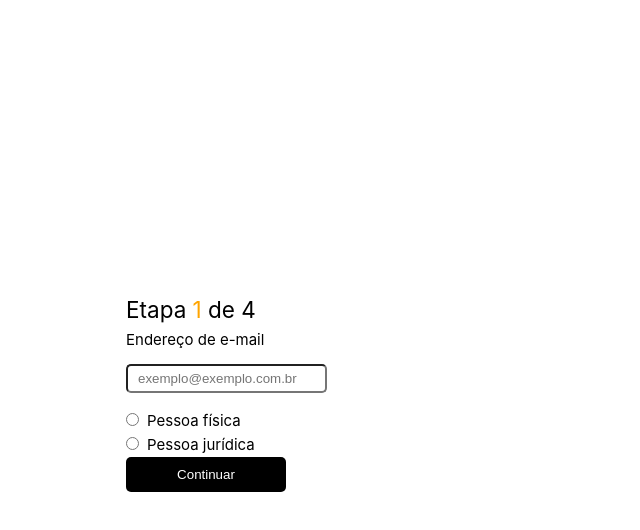
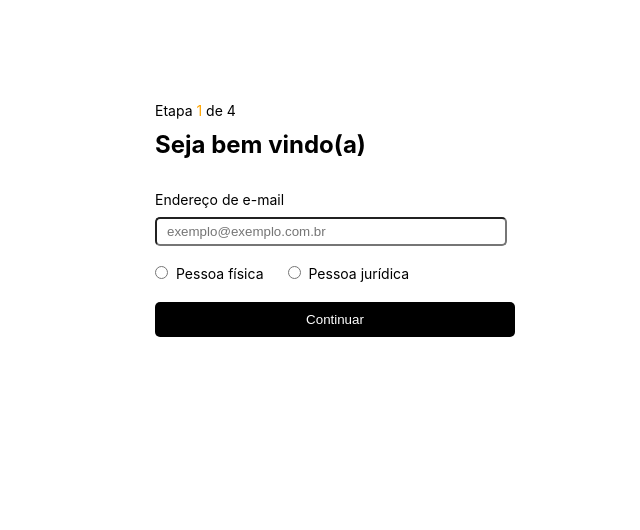
Before and after one commit to lucianossouza/desafio-mb-web, a Vue app: page / in a window 1280 px wide. Shown: the top 530 px of the page, without its empty margins (305-945 px from the left). Built offline with nearby package versions, Linux system fonts and the light colour scheme.

Commit message:
feat: refactor styles

```diff
--- a/src/assets/main.css
+++ b/src/assets/main.css
@@ -7,6 +7,26 @@
   font-weight: normal;
 }
 
+main {
+  height: 600px;
+  width: 360px;
+
+  @media (max-width: 500px) {
+    width: 100%;
+  }
+}
+
+h1 {
+  font-size: 24px;
+  font-weight: bold;
+  margin-top: -12px;
+  margin-bottom: 8px;
+}
+
+h2 {
+  font-size: 14px;
+}
+
 input {
   padding: 5px 10px;
   border-radius: 5px;
@@ -14,14 +34,40 @@ input {
 }
 
 label {
-  margin-bottom: 12px;
-  margin-right: 10px;
+  font-size: 14px;
 }
 
 .input-container {
   display: flex;
   flex-direction: column;
-  margin-bottom: 16px;
+  gap: 6px;
+}
+
+.checkbox-container {
+  display: flex;
+  flex-direction: row;
+  gap: 24px;
+}
+
+form {
+  display: flex;
+  flex-direction: column;
+  gap: 16px;
+}
+
+button {
+  width: 100%;
+  background-color: orange;
+  color: white;
+  padding: 10px 20px;
+  border: none;
+  border-radius: 5px;
+  cursor: pointer;
+}
+
+button:disabled {
+  background-color: black;
+  cursor: not-allowed;
 }
 
 @media (min-width: 1024px) {
@@ -29,10 +75,4 @@ label {
     display: flex;
     place-items: center;
   }
-
-  #app {
-    display: grid;
-    grid-template-columns: 1fr 1fr;
-    padding: 0 2rem;
-  }
 }
--- a/src/components/Button.vue
+++ b/src/components/Button.vue
@@ -1,5 +1,10 @@
 <template>
-  <button :class="['btn', customClass]" :type="type" @click="handleClick" :disabled="disabled">
+  <button
+    :class="customClass"
+    :type="type"
+    @click="handleClick"
+    :disabled="disabled"
+  >
     <slot />
   </button>
 </template>
@@ -15,23 +20,6 @@ defineProps({
     type: String,
     default: "",
   },
-  disabled: Boolean
+  disabled: Boolean,
 });
 </script>
-
-<style>
-.btn {
-  width: 160px;
-  background-color: orange;
-  color: white;
-  padding: 10px 20px;
-  border: none;
-  border-radius: 5px;
-  cursor: pointer;
-}
-
-button:disabled {
-  background-color: black;
-  cursor: not-allowed;
-}
-</style>
--- a/src/components/StepWelcome.vue
+++ b/src/components/StepWelcome.vue
@@ -1,5 +1,6 @@
 <script setup>
 import Button from "./Button.vue";
+import Title from "./Title.vue";
 
 defineProps({
   data: {
@@ -11,6 +12,7 @@ defineProps({
 </script>
 
 <template>
+  <Title text="Seja bem vindo(a)" />
   <div class="input-container">
     <label for="email">Endereço de e-mail</label>
     <input
@@ -21,8 +23,8 @@ defineProps({
     />
   </div>
 
-  <div class="input-container">
   <div class="checkbox-container">
+    <div>
       <input
         type="radio"
         name="userType"
@@ -33,7 +35,7 @@ defineProps({
       <label for="pessoa-fisica">Pessoa física</label>
     </div>
 
-    <div class="checkbox-container">
+    <div>
       <input
         type="radio"
         name="userType"
@@ -43,6 +45,7 @@ defineProps({
       />
       <label for="pessoa-juridica">Pessoa jurídica</label>
     </div>
+  </div>
 
   <Button
     type="button"
@@ -51,5 +54,4 @@ defineProps({
   >
     Continuar
   </Button>
-  </div>
 </template>
--- a/src/components/Title.vue
+++ b/src/components/Title.vue
@@ -5,15 +5,8 @@
 <script setup>
 defineProps({
   text: {
-      type: String,
-      required: true,
-    },
+    type: String,
+    required: true,
+  },
 });
 </script>
-
-<style scoped>
-h1 {
-  font-size: 24px;
-  color: #333;
-}
-</style>
```
Lines whose indentation alone changed are shown as unchanged.
